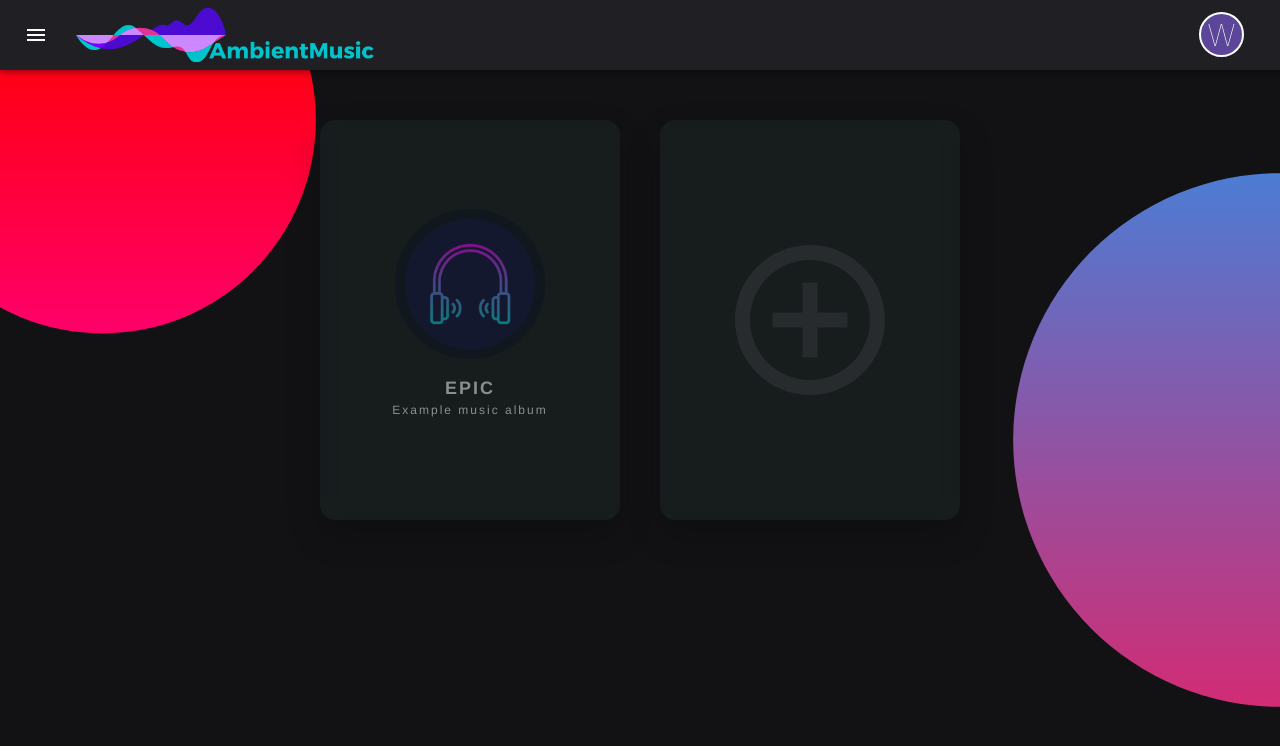
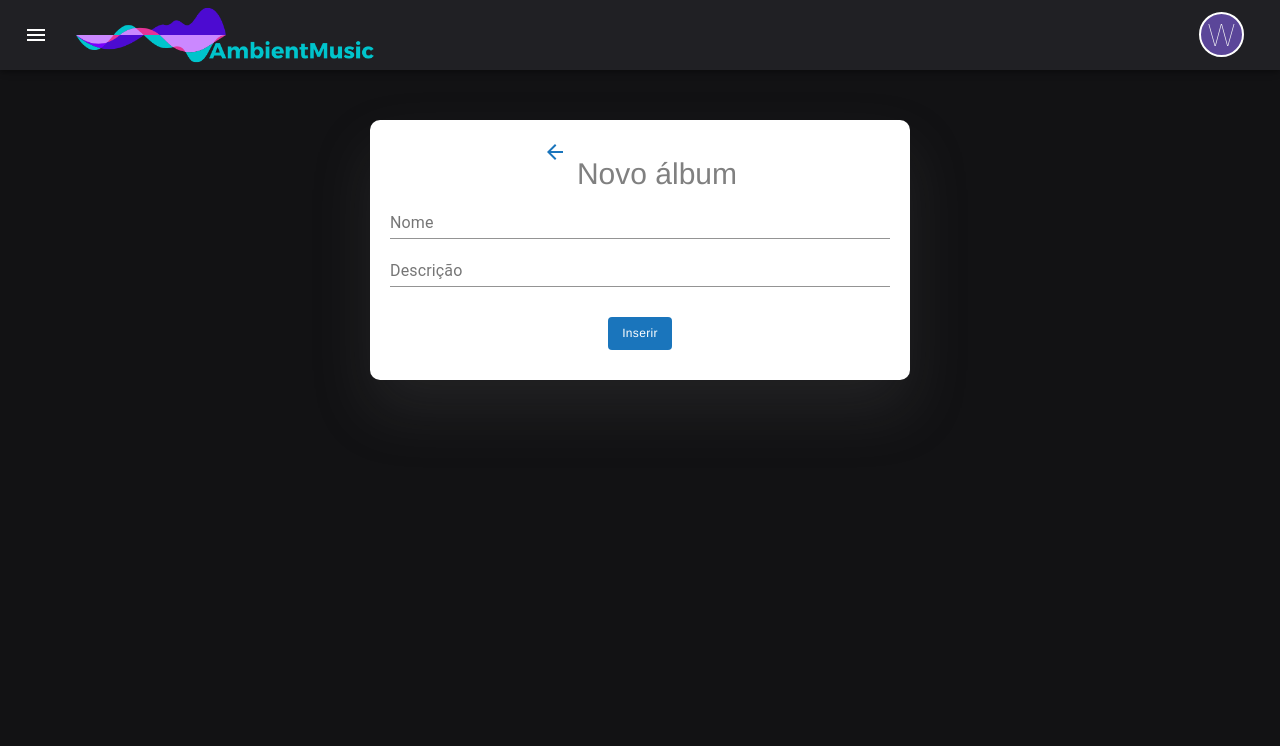
Before and after one commit to WilsonCaetanojr/ambient-music-web, a React (Create React App) app: page /newAlbum in a window 1280 px wide. Before the commit this address led to /homepage. Shown: the top 746 px of the page. Built offline with nearby package versions, Linux system fonts and the light colour scheme.

Commit message:
Adiciona nova tela de cadastro

```diff
--- a/src/components/sidebar/Sidebar.jsx
+++ b/src/components/sidebar/Sidebar.jsx
@@ -55,8 +55,8 @@ export default function PermanentDrawerLeft() {
 
         <List>
           {[{ label: "Novo Álbum", link: "newAlbum" }].map((iten, index) => (
-            <Link to={iten.link} className="container-link">
-              <ListItem button key={index}>
+            <Link to={iten.link} className="container-link" key={index}>
+              <ListItem button>
                 <ListItemIcon>
                   <MailIcon />
                 </ListItemIcon>
--- /dev/null
+++ b/src/pages/newAlbum/NewAlbum.jsx
@@ -0,0 +1,96 @@
+import { useState } from "react";
+import Navbar from "../../components/navbar/Navbar";
+import Sidebar from "../../components/sidebar/Sidebar";
+import "./newAlbum.css";
+import {
+  Input,
+  IconButton,
+  InputLabel,
+  FormControl,
+  TextField,
+  MenuItem,
+  Button
+} from "@material-ui/core";
+import ArrowBackIcon from "@material-ui/icons/ArrowBack";
+import { useHistory } from "react-router-dom";
+import CloudUploadIcon from "@material-ui/icons/CloudUpload";
+import DeleteIcon from "@material-ui/icons/Delete";
+import FormControlLabel from "@material-ui/core/FormControlLabel";
+import Checkbox from "@material-ui/core/Checkbox";
+
+const NewAlbum = () => {
+  const { goBack } = useHistory();
+  const [name, setName] = useState("");
+  const [description, setDescription] = useState("");
+  const [screenAccess, setScreenAccess] = useState(0);
+  const [active, setActive] = useState(true);
+  const [image, setImage] = useState(null);
+  const [previewImage, setPreviewImage] = useState("");
+
+  const handleSelectImages = e => {
+    if (!e.target.files[0]) return;
+
+    //   if (!validTypeImage(e.target.files)) {
+    // return notify(
+    //   "Respeite os formatos permitidos para o anexo: PNG, JPEG e JPG."
+    // );
+    //   }
+
+    setImage(e.target.files[0]);
+    setPreviewImage(URL.createObjectURL(e.target.files[0]));
+  };
+
+  const handleSubmit = async e => {};
+
+  return (
+    <>
+      <div className="container-home">
+        <Navbar />
+        <Sidebar />
+
+        <form onSubmit={handleSubmit}>
+          {/* {loading && <ModalLoading loading={loading} />} */}
+          <div className="containerFormUser">
+            <div className="wrapper fadeInDown">
+              <div id="formContent">
+                <ArrowBackIcon className="iconGoBack" onClick={goBack} />
+
+                <label className="title">Novo álbum</label>
+
+                <FormControl className="formControl" id="controlUser">
+                  <InputLabel>Nome</InputLabel>
+                  <Input
+                    required
+                    type="text"
+                    value={name}
+                    onChange={e => setName(e.target.value)}
+                  />
+                </FormControl>
+
+                <FormControl className="formControl" id="controlUser">
+                  <InputLabel>Descrição</InputLabel>
+                  <Input
+                    required
+                    type="text"
+                    value={description}
+                    onChange={e => setDescription(e.target.value)}
+                  />
+                </FormControl>
+
+                <Button
+                  id="button-save"
+                  type="submit"
+                  className="btn btn-info btn-block"
+                >
+                  Inserir
+                </Button>
+              </div>
+            </div>
+          </div>
+        </form>
+      </div>
+    </>
+  );
+};
+
+export default NewAlbum;
--- a/src/routes.js
+++ b/src/routes.js
@@ -1,11 +1,13 @@
 import React from "react";
 import { BrowserRouter, Switch, Route, Redirect } from "react-router-dom";
 import HomePage from "./pages/homePage/HomePage";
+import NewAlbum from "./pages/newAlbum/NewAlbum";
 
 const Routes = () => (
   <BrowserRouter>
     <Switch>
       <Route path="/homepage" component={HomePage}></Route>
+      <Route path="/newAlbum" component={NewAlbum}></Route>
       <Redirect to="/homepage" />
     </Switch>
   </BrowserRouter>
--- a/src/styles/global.css
+++ b/src/styles/global.css
@@ -29,3 +29,281 @@
 .color-save-button:hover {
   background-color: #5228b4 !important;
 }
+
+#button-save {
+  margin-top: 30px;
+  margin-bottom: 10px;
+  text-transform: none;
+  background-color: #1a75bc;
+  color: white;
+  font-family: -apple-system, BlinkMacSystemFont, "Segoe UI", Roboto, Oxygen,
+    Ubuntu, Cantarell, "Open Sans", "Helvetica Neue", sans-serif;
+  font-weight: 500px;
+  font-size: 12px;
+}
+
+#button-save:hover {
+  background-color: #4091cf;
+}
+
+/* ----------------------------------------- */
+
+.wrapper {
+  display: flex;
+  align-items: center;
+  flex-direction: column;
+  justify-content: center;
+  height: auto;
+  width: 100%;
+  min-height: 100%;
+  padding: 20px;
+}
+
+#formContent {
+  -webkit-border-radius: 10px 10px 10px 10px;
+  border-radius: 10px 10px 10px 10px;
+  background: #fff;
+  padding: 30px;
+  width: 90%;
+  max-width: 600px;
+  position: relative;
+  padding: 20px;
+  -webkit-box-shadow: 0 30px 60px 0 rgba(0, 0, 0, 0.3);
+  box-shadow: 0 30px 60px 0 rgba(102, 102, 102, 0.2);
+  text-align: center;
+}
+
+.checkboxColor {
+  color: gray !important;
+}
+
+.checkboxColor:hover {
+  background-color: #2184cf1a !important;
+}
+
+.subTitle {
+  color: rgb(70, 70, 70);
+  font-size: 17px;
+  font-weight: 100;
+  margin-bottom: 20px;
+}
+
+.eyePasswordIcon {
+  width: 15px;
+  height: 15px;
+}
+
+.title {
+  font-size: 30px;
+  font-weight: 200;
+  color: gray;
+}
+
+.iconInserir {
+  width: 25px;
+  margin-right: 10px;
+}
+
+.iconFiltro {
+  width: 20px;
+  margin-top: 18px;
+  margin-right: 4px;
+}
+
+.iconAtivo {
+  width: 18px;
+}
+
+#buttonStyle {
+  margin-top: 40px;
+  background: #1a75bc;
+}
+
+#buttonStyle:hover {
+  background: #4091cf;
+}
+
+#buttonInserir {
+  text-transform: none;
+  background-color: #1a75bc;
+  color: white;
+  font-family: -apple-system, BlinkMacSystemFont, "Segoe UI", Roboto, Oxygen,
+    Ubuntu, Cantarell, "Open Sans", "Helvetica Neue", sans-serif;
+  font-weight: 500px;
+  font-size: 12px;
+}
+
+#buttonInserir:hover {
+  background-color: #4091cf;
+}
+
+.formControl {
+  width: 100%;
+}
+
+.containerTable {
+  margin-left: 200px;
+  margin-bottom: 20px;
+  padding-left: 15px;
+  padding-right: 15px;
+}
+
+.iconGoBack {
+  color: #1a75bc;
+  margin-right: 10px;
+  width: 30px;
+  height: 30px;
+  margin-bottom: 20px;
+  cursor: pointer;
+}
+
+.iconGoBack:hover {
+  background-color: rgb(236, 236, 236);
+  border-radius: 20px;
+}
+
+.fadeInDown {
+  -webkit-animation-name: fadeInDown;
+  animation-name: fadeInDown;
+  -webkit-animation-duration: 1s;
+  animation-duration: 1s;
+  -webkit-animation-fill-mode: both;
+  animation-fill-mode: both;
+}
+
+@-webkit-keyframes fadeInDown {
+  0% {
+    opacity: 0;
+    -webkit-transform: translate3d(0, -100%, 0);
+    transform: translate3d(0, -100%, 0);
+  }
+  100% {
+    opacity: 1;
+    -webkit-transform: none;
+    transform: none;
+  }
+}
+
+@keyframes fadeInDown {
+  0% {
+    opacity: 0;
+    -webkit-transform: translate3d(0, -100%, 0);
+    transform: translate3d(0, -100%, 0);
+  }
+  100% {
+    opacity: 1;
+    -webkit-transform: none;
+    transform: none;
+  }
+}
+
+/* Simple CSS3 Fade-in Animation */
+@-webkit-keyframes fadeIn {
+  from {
+    opacity: 0;
+  }
+  to {
+    opacity: 1;
+  }
+}
+
+@-moz-keyframes fadeIn {
+  from {
+    opacity: 0;
+  }
+  to {
+    opacity: 1;
+  }
+}
+
+@keyframes fadeIn {
+  from {
+    opacity: 0;
+  }
+  to {
+    opacity: 1;
+  }
+}
+
+.fadeIn {
+  opacity: 0;
+  -webkit-animation: fadeIn ease-in 1;
+  -moz-animation: fadeIn ease-in 1;
+  animation: fadeIn ease-in 1;
+
+  -webkit-animation-fill-mode: forwards;
+  -moz-animation-fill-mode: forwards;
+  animation-fill-mode: forwards;
+
+  -webkit-animation-duration: 1s;
+  -moz-animation-duration: 1s;
+  animation-duration: 1s;
+}
+
+.fadeIn.first {
+  -webkit-animation-delay: 0.4s;
+  -moz-animation-delay: 0.4s;
+  animation-delay: 0.4s;
+}
+
+.fadeIn.second {
+  -webkit-animation-delay: 0.6s;
+  -moz-animation-delay: 0.6s;
+  animation-delay: 0.6s;
+}
+
+.fadeIn.third {
+  -webkit-animation-delay: 0.8s;
+  -moz-animation-delay: 0.8s;
+  animation-delay: 0.8s;
+}
+
+.fadeIn.fourth {
+  -webkit-animation-delay: 1s;
+  -moz-animation-delay: 1s;
+  animation-delay: 1s;
+}
+
+/* Simple CSS3 Fade-in Animation */
+.underlineHover:after {
+  display: block;
+  left: 0;
+  bottom: -10px;
+  width: 0;
+  height: 2px;
+  background-color: #56baed;
+  content: "";
+  transition: width 0.2s;
+}
+
+.underlineHover:hover {
+  color: #0d0d0d;
+}
+
+.underlineHover:hover:after {
+  width: 100%;
+}
+
+/* OTHERS */
+
+*:focus {
+  outline: none;
+}
+
+#icon {
+  width: 60%;
+}
+
+.removeImgIcon {
+  width: 18px;
+  margin-right: 3px;
+}
+
+.cloudIconGray {
+  margin-right: 5px;
+}
+
+.cloudIconBlue {
+  color: #4b99d4;
+  margin-right: 5px;
+}
```
Also changed, not shown: src/pages/newAlbum/newAlbum.css (added), 1 other file (tests, documents, lock files or other folders).
